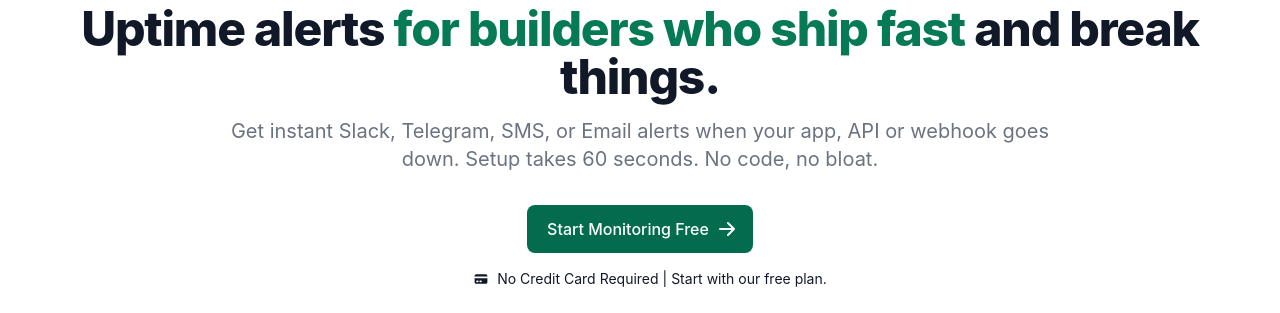
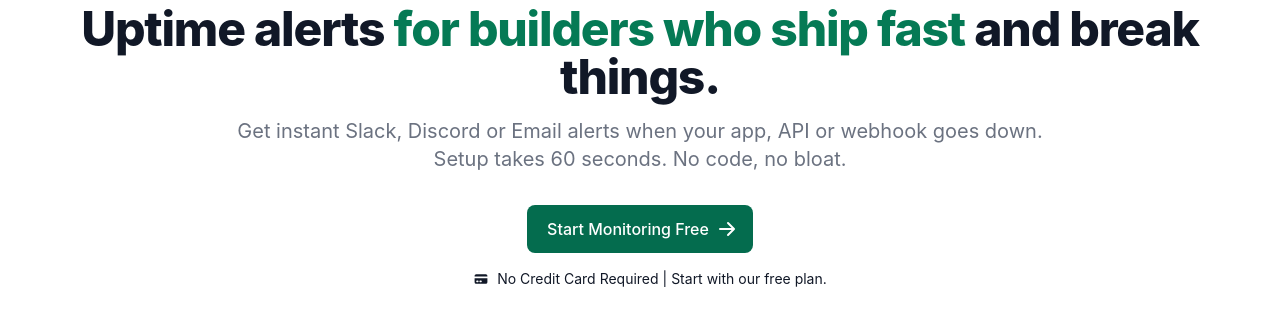
Before and after one commit to Mark-Oise/Uptobot, a Django app: page / in a window 1280 px wide. Shown: the part 115-428 px from the top of the page. Run offline with Django 4.2, Linux system fonts and the light colour scheme; parts of the project's set-up code (start-up, migrations or seed data) failed here and were passed over; some libraries are stand-ins or nearby versions.

Commit message:
Update index.html

```diff
--- a/templates/landing/index.html
+++ b/templates/landing/index.html
@@ -8,7 +8,7 @@
             class="mb-4 text-4xl font-extrabold tracking-tight leading-none text-gray-900 md:text-5xl lg:text-4xl dark:text-white">
             Uptime alerts <span class="text-green-600">for builders who ship fast</span> and break things.</h1>
         <p class="mb-8 text-lg font-normal text-gray-500 lg:text-xl sm:px-16 xl:px-48 dark:text-gray-400">Get instant
-            Slack, Telegram, SMS, or Email alerts when your app, API or webhook goes down. Setup takes 60 seconds. No
+            Slack, Discord or Email alerts when your app, API or webhook goes down. Setup takes 60 seconds. No
             code,
             no bloat.
         </p>
```
